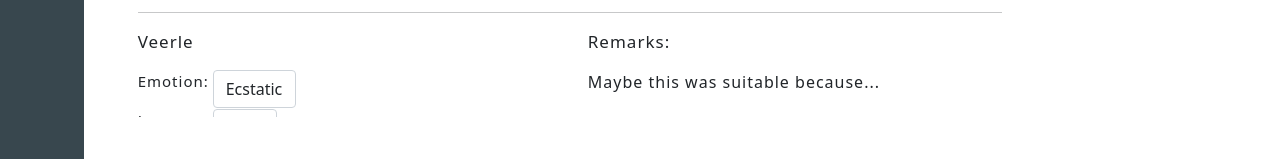
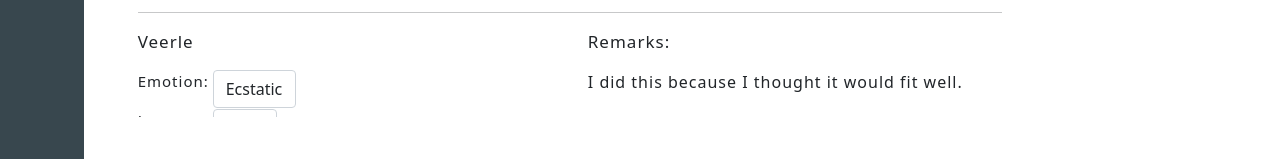
Before and after one commit to muctadir/lama, an Angular app in the folder frontend/: page /project/1/singleartifact/1 in a window 1280 px wide. Shown: the part 528-687 px from the top of the page. Built offline with nearby package versions, Linux system fonts and the light colour scheme.

Commit message:
prepared the components for a html change

```diff
--- a/frontend/src/app/add-artifact/add-artifact.component.ts
+++ b/frontend/src/app/add-artifact/add-artifact.component.ts
@@ -1,7 +1,7 @@
 import { Component } from '@angular/core';
 import { NgbActiveModal } from '@ng-bootstrap/ng-bootstrap';
 import axios from 'axios';
-import { User } from '../user';
+import { User } from 'app/classes/user';
 
 @Component({
   selector: 'app-add-artifact',
--- a/frontend/src/app/single-artifact-view/single-artifact-view.component.ts
+++ b/frontend/src/app/single-artifact-view/single-artifact-view.component.ts
@@ -30,6 +30,7 @@ type userLabel = {
 type labelGroup = {
   labelTypeName1: String,
   labelGiven: String,
+  labelRemark: String
 }
 type label = {
   labelName: String,
@@ -76,20 +77,20 @@ export class SingleArtifactViewComponent implements OnInit {
     {
       labellerName: "Chinno",
       labelRemark: "I did this because I thought it would fit well.",
-      labelsGiven: [{labelTypeName1: "Emotion", labelGiven: "Happy"},
-                    {labelTypeName1: "Language", labelGiven: "Latin"}]
+      labelsGiven: [{labelTypeName1: "Emotion", labelGiven: "Happy", labelRemark: "I did this because I thought it would fit well."},
+                    {labelTypeName1: "Language", labelGiven: "Latin", labelRemark: "I did this because I thought it would fit well."}]
     },
     {
       labellerName: "Veerle",
-      labelRemark: "Maybe this was suitable because...",
-      labelsGiven: [{labelTypeName1: "Emotion", labelGiven: "Ecstatic"},
-                    {labelTypeName1: "Language", labelGiven: "Latin"}]
+      labelRemark: "I did this because I thought it would fit well.",
+      labelsGiven: [{labelTypeName1: "Emotion", labelGiven: "Ecstatic", labelRemark: "I did this because I thought it would fit well."},
+                    {labelTypeName1: "Language", labelGiven: "Latin", labelRemark: "I did this because I thought it would fit well."}]
     },
     {
       labellerName: "Jarl Jarl",
-      labelRemark: "I thought that perhaps the blah fitted the bloo",
-      labelsGiven: [{labelTypeName1: "Emotion", labelGiven: "Sunshine and Rainbows"},
-                    {labelTypeName1: "Language", labelGiven: "Latin"}]
+      labelRemark: "I did this because I thought it would fit well.",
+      labelsGiven: [{labelTypeName1: "Emotion", labelGiven: "Sunshine and Rainbows", labelRemark: "I did this because I thought it would fit well."},
+                    {labelTypeName1: "Language", labelGiven: "Latin", labelRemark: "I did this because I thought it would fit well."}]
     },
 
   ]
```
